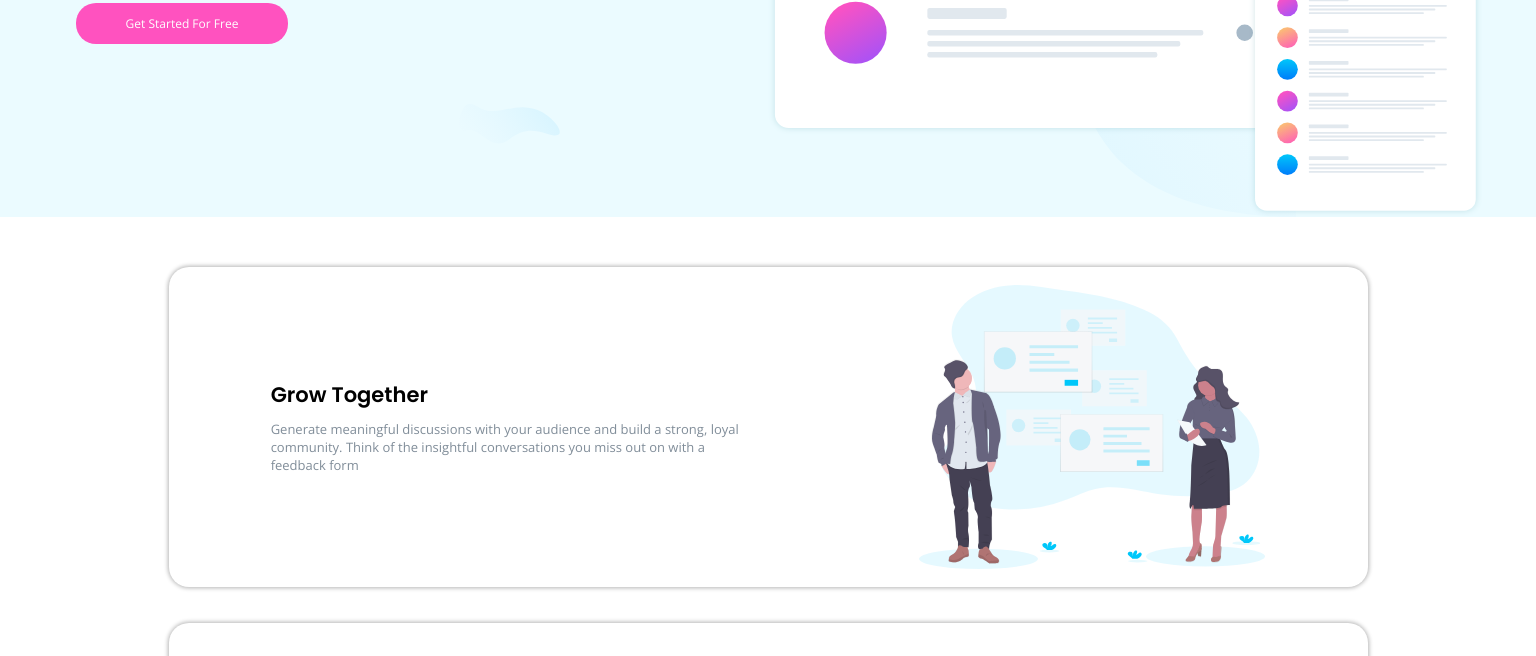
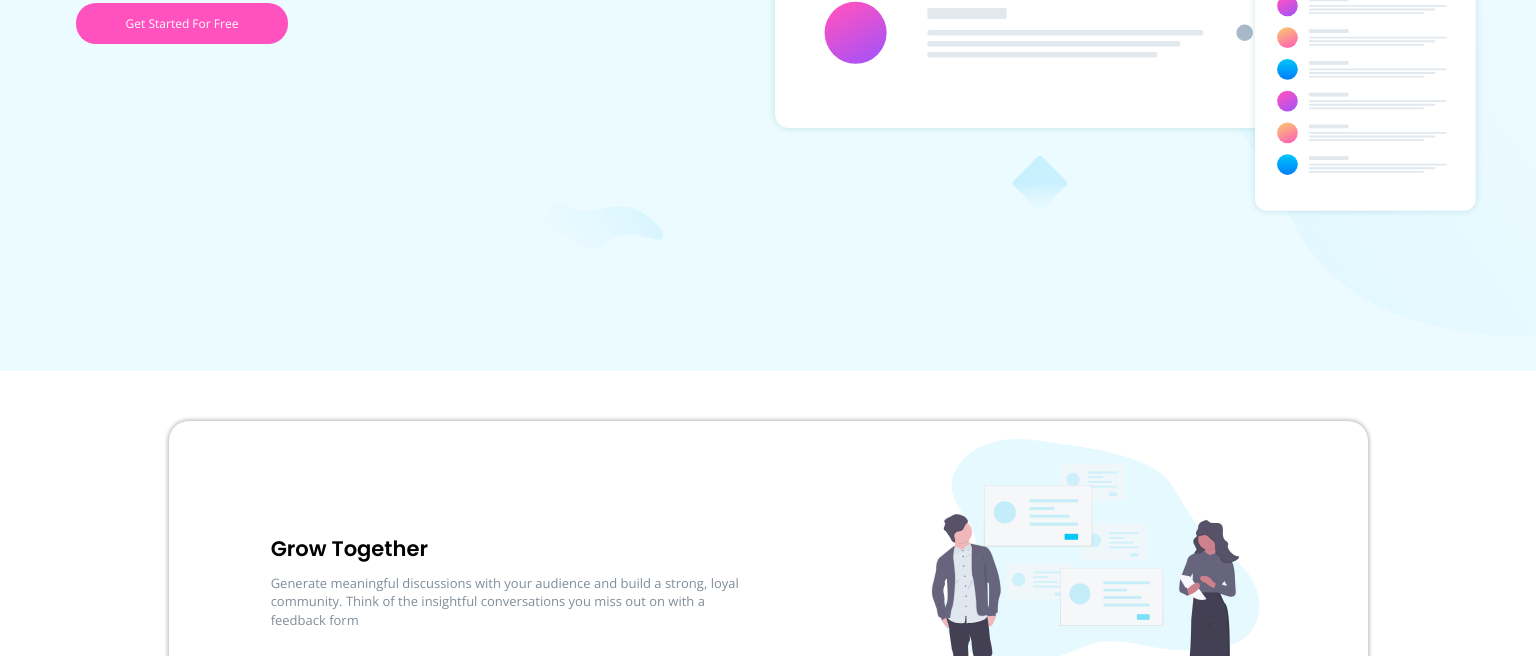
Before and after one commit to Mayur-Arde/2-huddle-landing-page-with-alternating-feature-blocks-master, a plain HTML site: page index.html in a window 1536 px wide. Shown: the part 429-1085 px from the top of the page. Drawn offline with nearby package versions, Linux system fonts and the light colour scheme.

Commit message:
Update style.css

```diff
--- a/styles/style.css
+++ b/styles/style.css
@@ -39,7 +39,7 @@ h3 {
 
 /* header seaction with a nav and hero */
 header {
-  min-height: 80vh;
+  min-height: 90vh;
   background-image: url(../images/bg-hero-mobile.svg);
   background-color: var(--veryPaleCyan);
   background-repeat: no-repeat;
@@ -313,6 +313,7 @@ nav {
 @media all and (min-width: 1400px) {
   header {
     background-image: url(../images/bg-hero-desktop.svg);
+    min-height: 100vh;
   }
   nav {
     padding: 35px;
```
